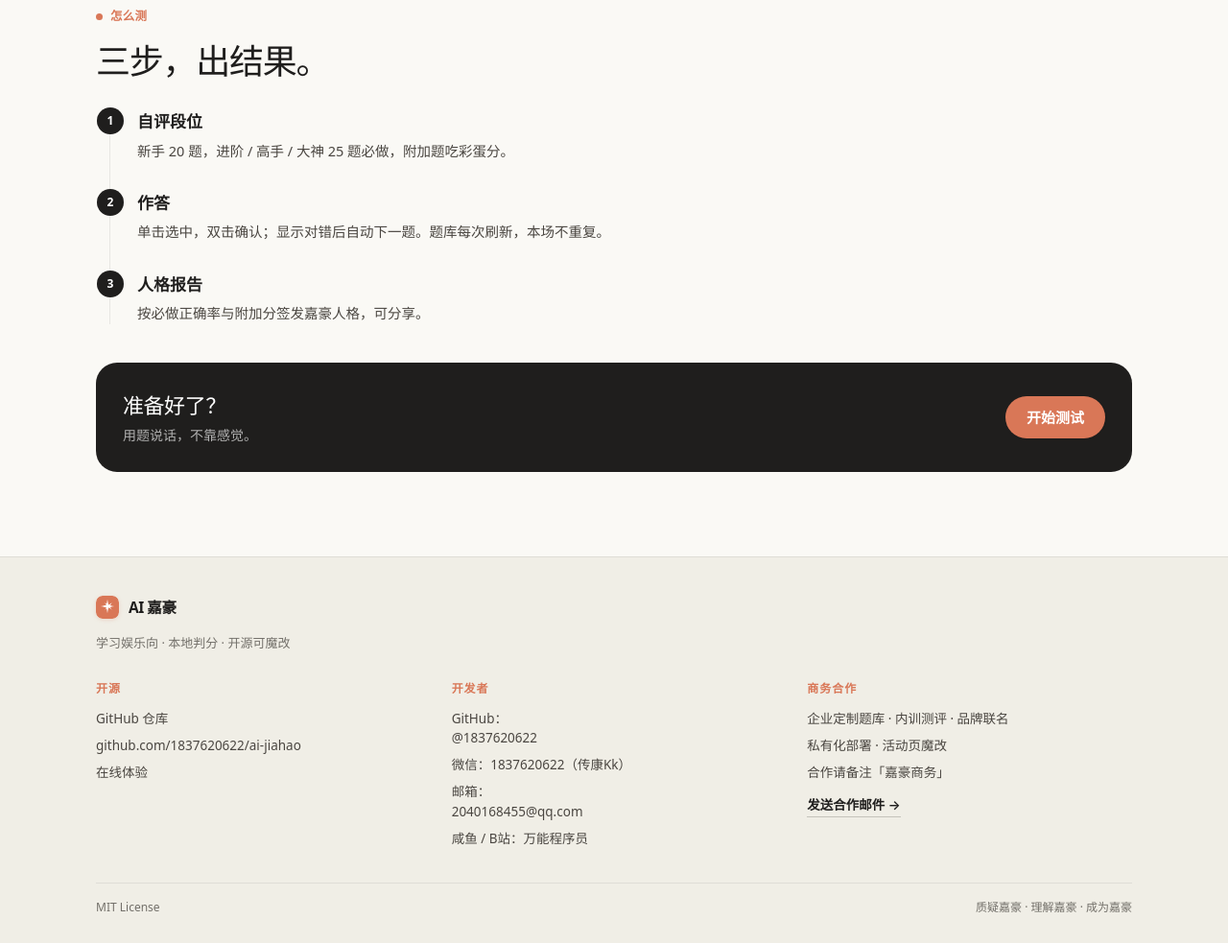
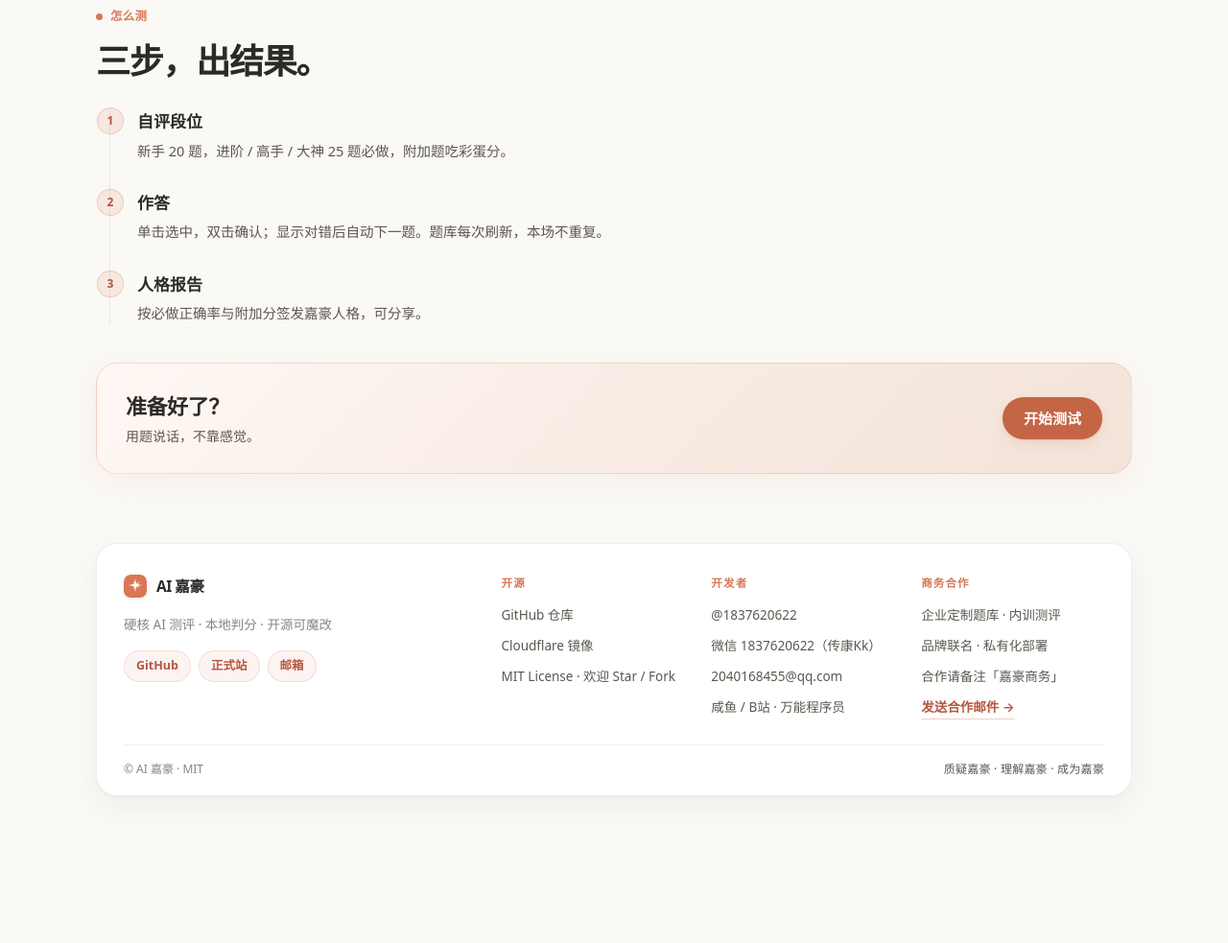
Before and after one commit to 1837620622/ai-jiahao, a website: page index.html in a window 1280 px wide. Shown: the part 1741-2724 px from the top of the page at 96% size. After the commit the page ends 2607 px from the top, so only its background shows below. Drawn offline with Linux system fonts and the light colour scheme.

Commit message:
style: 暖色体系去黑、精致 Footer 与响应式布局
- 主按钮/徽章/气泡/阶段标签改为暖陶土与柔橙，去掉大块纯黑
- Footer 卡片化：chip 快捷入口、三列信息、中宽与窄屏断点
- 窄屏答题顶栏与桌面隐藏重复陪考条

```diff
--- a/css/styles.css
+++ b/css/styles.css
@@ -1,26 +1,30 @@
-/* AI 嘉豪 · Claude.com 气质
-   bg #FAF9F5 · accent #D97757 · logo：暖橙底 + 白星
+/* AI 嘉豪 · Claude 气质（暖奶油 + 珊瑚橙，避免大块纯黑）
+   bg #FAF9F5 · accent #D97757 · 主按钮暖陶土
 */
 
 :root {
   --bg: #faf9f5;
-  --bg-deep: #f0eee6;
+  --bg-deep: #f3f1ea;
   --surface: #ffffff;
-  --ink: #1f1e1d;
-  --ink-2: #4a4641;
-  --muted: #73706a;
-  --line: rgba(31, 30, 29, 0.08);
-  --line-strong: rgba(31, 30, 29, 0.13);
+  --ink: #2c2a26;
+  --ink-2: #5c574f;
+  --muted: #8a847a;
+  --line: rgba(44, 42, 38, 0.08);
+  --line-strong: rgba(44, 42, 38, 0.14);
   --accent: #d97757;
   --accent-hover: #c46545;
+  --accent-deep: #b5573f;
   --accent-soft: rgba(217, 119, 87, 0.12);
-  --accent-wash: rgba(217, 119, 87, 0.07);
+  --accent-wash: rgba(217, 119, 87, 0.08);
   --logo-tile: #d97757;
+  /* 主按钮：暖陶土，不再用纯黑 */
+  --btn: #c46545;
+  --btn-hover: #b05538;
   --ok: #3d6b4f;
   --ok-soft: rgba(61, 107, 79, 0.11);
   --bad: #a33b32;
   --bad-soft: rgba(163, 59, 50, 0.09);
-  --shadow: 0 1px 2px rgba(31, 30, 29, 0.04), 0 12px 32px rgba(31, 30, 29, 0.05);
+  --shadow: 0 1px 2px rgba(44, 42, 38, 0.04), 0 12px 32px rgba(44, 42, 38, 0.05);
   --radius: 12px;
   --radius-lg: 16px;
   --radius-xl: 22px;
@@ -218,14 +222,14 @@ img {
   cursor: not-allowed;
   transform: none;
 }
-/* 主按钮：深墨底 + 白字（Claude「Try Claude」气质） */
+/* 主按钮：暖陶土 + 白字（替代纯黑，不突兀） */
 .btn-primary {
-  background: var(--ink);
+  background: var(--btn);
   color: #fff;
-  box-shadow: 0 1px 2px rgba(31, 30, 29, 0.08);
+  box-shadow: 0 1px 2px rgba(196, 101, 69, 0.18), 0 6px 16px rgba(196, 101, 69, 0.12);
 }
 .btn-primary:hover:not(:disabled) {
-  background: #2a2927;
+  background: var(--btn-hover);
 }
 .btn-ghost {
   background: transparent;
@@ -304,7 +308,7 @@ img {
   font-size: clamp(38px, 5.8vw, 58px);
   line-height: 1.04;
   letter-spacing: -0.04em;
-  font-weight: 550;
+  font-weight: 600;
 }
 
 .lede {
@@ -339,7 +343,7 @@ img {
 }
 .stat-n {
   font-size: 26px;
-  font-weight: 550;
+  font-weight: 600;
   letter-spacing: -0.04em;
 }
 .stat-l {
@@ -442,7 +446,7 @@ img {
 .band-head h2 {
   margin: 0;
   font-size: clamp(26px, 3.4vw, 36px);
-  font-weight: 550;
+  font-weight: 600;
   letter-spacing: -0.035em;
   line-height: 1.15;
 }
@@ -554,8 +558,9 @@ img {
   width: 28px;
   height: 28px;
   border-radius: 50%;
-  background: var(--ink);
-  color: #fff;
+  background: var(--accent-soft);
+  color: var(--accent-deep);
+  border: 1px solid rgba(217, 119, 87, 0.28);
   font-size: 12px;
   font-weight: 700;
   display: grid;
@@ -574,109 +579,168 @@ img {
   max-width: 38em;
 }
 
+/* 收尾 CTA：暖色卡片，不用大块黑底 */
 .end-cta {
   margin-top: 40px;
-  padding: 28px 28px;
+  padding: 28px 30px;
   border-radius: var(--radius-xl);
-  background: var(--ink);
-  color: #fff;
+  background: linear-gradient(135deg, #fff8f4 0%, #f7ebe3 55%, #f3e4da 100%);
+  border: 1px solid rgba(217, 119, 87, 0.22);
+  color: var(--ink);
   display: flex;
   flex-wrap: wrap;
   align-items: center;
   justify-content: space-between;
   gap: 16px;
+  box-shadow: 0 8px 28px rgba(217, 119, 87, 0.08);
 }
 .end-cta h3 {
   margin: 0 0 4px;
   font-size: 22px;
-  font-weight: 550;
+  font-weight: 600;
   letter-spacing: -0.02em;
+  color: var(--ink);
 }
 .end-cta p {
   margin: 0;
-  color: rgba(255, 255, 255, 0.65);
+  color: var(--ink-2);
   font-size: 14px;
 }
-.end-cta .btn-primary {
-  background: var(--accent);
-}
-.end-cta .btn-primary:hover:not(:disabled) {
-  background: var(--accent-hover);
-}
-
+
+/* ── Footer · 精致卡片式 ── */
 .site-footer {
-  border-top: 1px solid var(--line);
-  padding: 40px 0 28px;
-  background: var(--bg-deep);
-  margin-top: 24px;
+  margin-top: 8px;
+  padding: 0 0 36px;
+  background: transparent;
 }
 .site-footer-inner {
   width: var(--wrap);
   margin: 0 auto;
-}
-.site-footer-rich {
-  display: flex;
-  flex-direction: column;
-  gap: 28px;
+  background: var(--surface);
+  border: 1px solid var(--line);
+  border-radius: var(--radius-xl);
+  box-shadow: var(--shadow);
+  padding: 32px 28px 18px;
+}
+.footer-top {
+  display: grid;
+  grid-template-columns: minmax(200px, 0.9fr) minmax(0, 1.6fr);
+  gap: 28px 40px;
+  align-items: start;
 }
 .footer-brand .footer-tag {
-  margin: 10px 0 0;
-  font-size: 13px;
+  margin: 12px 0 0;
+  font-size: 13.5px;
+  line-height: 1.55;
   color: var(--muted);
+  max-width: 22em;
+}
+.footer-chips {
+  display: flex;
+  flex-wrap: wrap;
+  gap: 8px;
+  margin-top: 16px;
+}
+.footer-chip {
+  display: inline-flex;
+  align-items: center;
+  padding: 6px 12px;
+  border-radius: 999px;
+  font-size: 12.5px;
+  font-weight: 600;
+  color: var(--accent-deep);
+  background: var(--accent-wash);
+  border: 1px solid rgba(217, 119, 87, 0.2);
+  transition: 0.15s var(--ease);
+}
+.footer-chip:hover {
+  background: var(--accent-soft);
+  border-color: rgba(217, 119, 87, 0.35);
+  color: var(--accent-hover);
 }
 .footer-cols {
   display: grid;
   grid-template-columns: repeat(3, minmax(0, 1fr));
-  gap: 24px 32px;
+  gap: 20px 28px;
 }
 .footer-col h4 {
   margin: 0 0 12px;
-  font-size: 12px;
+  font-size: 11.5px;
   font-weight: 700;
-  letter-spacing: 0.08em;
+  letter-spacing: 0.1em;
   text-transform: uppercase;
   color: var(--accent);
 }
-.footer-col p,
-.footer-col a {
-  margin: 0 0 8px;
-  display: block;
+.footer-list {
+  list-style: none;
+  margin: 0;
+  padding: 0;
+  display: grid;
+  gap: 8px;
+}
+.footer-list a,
+.footer-list span {
   font-size: 13.5px;
   line-height: 1.5;
   color: var(--ink-2);
-}
-.footer-col a:hover {
+  overflow-wrap: anywhere;
+}
+.footer-list a {
+  text-decoration: none;
+  border-bottom: 1px solid transparent;
+  transition: color 0.15s var(--ease), border-color 0.15s var(--ease);
+}
+.footer-list a:hover {
   color: var(--accent);
+  border-bottom-color: rgba(217, 119, 87, 0.35);
 }
 .footer-biz {
   display: inline-flex !important;
-  margin-top: 6px !important;
-  font-weight: 600;
-  color: var(--ink) !important;
-  border-bottom: 1px solid rgba(20, 20, 19, 0.2);
+  margin-top: 2px;
+  font-weight: 600 !important;
+  color: var(--accent-deep) !important;
+  border-bottom: 1px solid rgba(217, 119, 87, 0.35) !important;
   padding-bottom: 1px;
   width: fit-content;
 }
 .footer-biz:hover {
-  color: var(--accent) !important;
-  border-color: var(--accent);
+  color: var(--accent-hover) !important;
+  border-bottom-color: var(--accent-hover) !important;
 }
 .footer-bottom {
-  width: var(--wrap);
-  margin: 28px auto 0;
+  margin-top: 26px;
   padding-top: 16px;
   border-top: 1px solid var(--line);
   display: flex;
   flex-wrap: wrap;
   justify-content: space-between;
-  gap: 8px;
+  align-items: center;
+  gap: 8px 16px;
   font-size: 12px;
   color: var(--muted);
 }
-@media (max-width: 720px) {
+.footer-motto {
+  color: var(--ink-2);
+  font-weight: 500;
+  letter-spacing: 0.02em;
+}
+@media (max-width: 960px) {
+  .footer-top {
+    grid-template-columns: 1fr;
+    gap: 24px;
+  }
+  .footer-cols {
+    grid-template-columns: 1fr 1fr;
+    gap: 22px 24px;
+  }
+}
+@media (max-width: 640px) {
   .footer-cols {
     grid-template-columns: 1fr;
-    gap: 20px;
+    gap: 22px;
+  }
+  .site-footer-inner {
+    padding: 24px 18px calc(16px + env(safe-area-inset-bottom, 0px));
   }
 }
 
@@ -714,7 +778,7 @@ img {
   align-items: center;
   justify-content: space-between;
   padding: 0 18px;
-  background: rgba(244, 243, 238, 0.94);
+  background: rgba(250, 249, 245, 0.94);
   border-bottom: 1px solid var(--line);
   backdrop-filter: blur(12px);
   position: sticky;
@@ -737,7 +801,7 @@ img {
   margin: 0 0 8px;
   font-size: 28px;
   letter-spacing: -0.03em;
-  font-weight: 550;
+  font-weight: 600;
 }
 .setup-head p {
   margin: 0;
@@ -983,12 +1047,15 @@ img {
   font-weight: 600;
   padding: 4px 10px;
   border-radius: 999px;
-  background: var(--ink);
-  color: #fff;
+  background: var(--accent-soft);
+  color: var(--accent-deep);
+  border: 1px solid rgba(217, 119, 87, 0.22);
   margin-bottom: 10px;
 }
 .quiz-phase.is-bonus {
   background: var(--accent);
+  color: #fff;
+  border-color: transparent;
 }
 
 .bonus-banner {
@@ -1341,8 +1408,9 @@ body.voice-muted .btn-speak {
 }
 .coach-bubble {
   margin-top: 8px;
-  background: var(--ink);
-  color: #fff;
+  background: #fff8f4;
+  color: var(--ink);
+  border: 1px solid rgba(217, 119, 87, 0.2);
   font-size: 12px;
   line-height: 1.4;
   padding: 9px 10px;
@@ -1413,14 +1481,15 @@ body.voice-muted .btn-speak {
   letter-spacing: 0.08em;
   padding: 4px 10px;
   border-radius: 999px;
-  background: var(--ink);
-  color: #fff;
+  background: var(--accent-soft);
+  color: var(--accent-deep);
+  border: 1px solid rgba(217, 119, 87, 0.25);
 }
 .persona-name {
   margin: 12px 0 4px;
   font-size: clamp(28px, 5vw, 40px);
   letter-spacing: -0.03em;
-  font-weight: 550;
+  font-weight: 600;
 }
 .persona-en {
   margin: 0;
@@ -1467,7 +1536,7 @@ body.voice-muted .btn-speak {
   display: block;
   font-size: 22px;
   letter-spacing: -0.03em;
-  font-weight: 550;
+  font-weight: 600;
 }
 .score-box span {
   font-size: 11.5px;
@@ -1485,8 +1554,9 @@ body.voice-muted .btn-speak {
   font-weight: 600;
   padding: 5px 10px;
   border-radius: 999px;
-  background: var(--ink);
-  color: #fff;
+  background: var(--accent-soft);
+  color: var(--accent-deep);
+  border: 1px solid rgba(217, 119, 87, 0.22);
 }
 .advice {
   text-align: left;
@@ -1642,7 +1712,8 @@ body.voice-muted .btn-speak {
     --header-h: 58px;
   }
   /* 小屏导航：只留「开始测试」，避免挤爆 */
-  .site-nav a:not(.nav-cta) {
+  /* 小屏只保留主按钮，隐藏文字链 */
+  .site-nav > a {
     display: none;
   }
   .site-nav a {
@@ -1675,4 +1746,28 @@ body.voice-muted .btn-speak {
   .coach {
     width: 100%;
   }
-}
+  .quiz-top {
+    gap: 8px;
+  }
+  .quiz-meta {
+    flex: 1 1 100%;
+    order: -1;
+  }
+  .btn-voice .voice-lab {
+    display: none;
+  }
+  .live-score {
+    font-size: 11px;
+    padding: 4px 8px;
+  }
+}
+
+/* 桌面：侧栏已有陪考官，底栏只留按钮，避免重复 */
+@media (min-width: 901px) {
+  .quiz-foot .coach {
+    display: none;
+  }
+  .quiz-foot {
+    justify-content: flex-end;
+  }
+}
--- a/index.html
+++ b/index.html
@@ -246,7 +246,8 @@
       </section>
 
       <footer class="site-footer">
-        <div class="site-footer-inner site-footer-rich">
+        <div class="site-footer-inner">
+          <div class="footer-top">
             <div class="footer-brand">
               <a class="logo" href="#" data-go="home">
                 <svg class="logo-mark sm" viewBox="0 0 40 40" aria-hidden="true">
@@ -254,43 +255,58 @@
                 </svg>
                 <span class="logo-text">AI 嘉豪</span>
               </a>
-            <p class="footer-tag">学习娱乐向 · 本地判分 · 开源可魔改</p>
+              <p class="footer-tag">硬核 AI 测评 · 本地判分 · 开源可魔改</p>
+              <div class="footer-chips">
+                <a class="footer-chip" href="https://github.com/1837620622/ai-jiahao" target="_blank" rel="noopener noreferrer">GitHub</a>
+                <a class="footer-chip" href="https://ai-jiahao.chuankangkk.top/" target="_blank" rel="noopener noreferrer">正式站</a>
+                <a class="footer-chip" href="mailto:2040168455@qq.com">邮箱</a>
+              </div>
             </div>
 
             <div class="footer-cols">
               <div class="footer-col">
                 <h4>开源</h4>
-              <a href="https://github.com/1837620622/ai-jiahao" target="_blank" rel="noopener noreferrer">
-                GitHub 仓库
-              </a>
-              <a href="https://github.com/1837620622/ai-jiahao" target="_blank" rel="noopener noreferrer">
-                github.com/1837620622/ai-jiahao
-              </a>
-              <a href="https://ai-jiahao-aa3.pages.dev/" target="_blank" rel="noopener noreferrer">
-                在线体验
-              </a>
+                <ul class="footer-list">
+                  <li>
+                    <a href="https://github.com/1837620622/ai-jiahao" target="_blank" rel="noopener noreferrer">GitHub 仓库</a>
+                  </li>
+                  <li>
+                    <a href="https://ai-jiahao-aa3.pages.dev/" target="_blank" rel="noopener noreferrer">Cloudflare 镜像</a>
+                  </li>
+                  <li><span>MIT License · 欢迎 Star / Fork</span></li>
+                </ul>
               </div>
               <div class="footer-col">
                 <h4>开发者</h4>
-              <p>GitHub：<a href="https://github.com/1837620622" target="_blank" rel="noopener noreferrer">@1837620622</a></p>
-              <p>微信：1837620622（传康Kk）</p>
-              <p>邮箱：<a href="mailto:2040168455@qq.com">2040168455@qq.com</a></p>
-              <p>咸鱼 / B站：万能程序员</p>
+                <ul class="footer-list">
+                  <li>
+                    <a href="https://github.com/1837620622" target="_blank" rel="noopener noreferrer">@1837620622</a>
+                  </li>
+                  <li><span>微信 1837620622（传康Kk）</span></li>
+                  <li>
+                    <a href="mailto:2040168455@qq.com">2040168455@qq.com</a>
+                  </li>
+                  <li><span>咸鱼 / B站 · 万能程序员</span></li>
+                </ul>
               </div>
               <div class="footer-col">
                 <h4>商务合作</h4>
-              <p>企业定制题库 · 内训测评 · 品牌联名</p>
-              <p>私有化部署 · 活动页魔改</p>
-              <p>合作请备注「嘉豪商务」</p>
-              <a class="footer-biz" href="mailto:2040168455@qq.com?subject=%E5%98%89%E8%B1%AA%E5%95%86%E5%8A%A1%E5%90%88%E4%BD%9C">
-                发送合作邮件 →
-              </a>
+                <ul class="footer-list">
+                  <li><span>企业定制题库 · 内训测评</span></li>
+                  <li><span>品牌联名 · 私有化部署</span></li>
+                  <li><span>合作请备注「嘉豪商务」</span></li>
+                  <li>
+                    <a class="footer-biz" href="mailto:2040168455@qq.com?subject=%E5%98%89%E8%B1%AA%E5%95%86%E5%8A%A1%E5%90%88%E4%BD%9C">发送合作邮件 →</a>
+                  </li>
+                </ul>
               </div>
             </div>
           </div>
+
           <div class="footer-bottom">
-          <span>MIT License</span>
-          <span>质疑嘉豪 · 理解嘉豪 · 成为嘉豪</span>
+            <span>© AI 嘉豪 · MIT</span>
+            <span class="footer-motto">质疑嘉豪 · 理解嘉豪 · 成为嘉豪</span>
+          </div>
         </div>
       </footer>
     </main>
```
Lines whose indentation alone changed are shown as unchanged.
